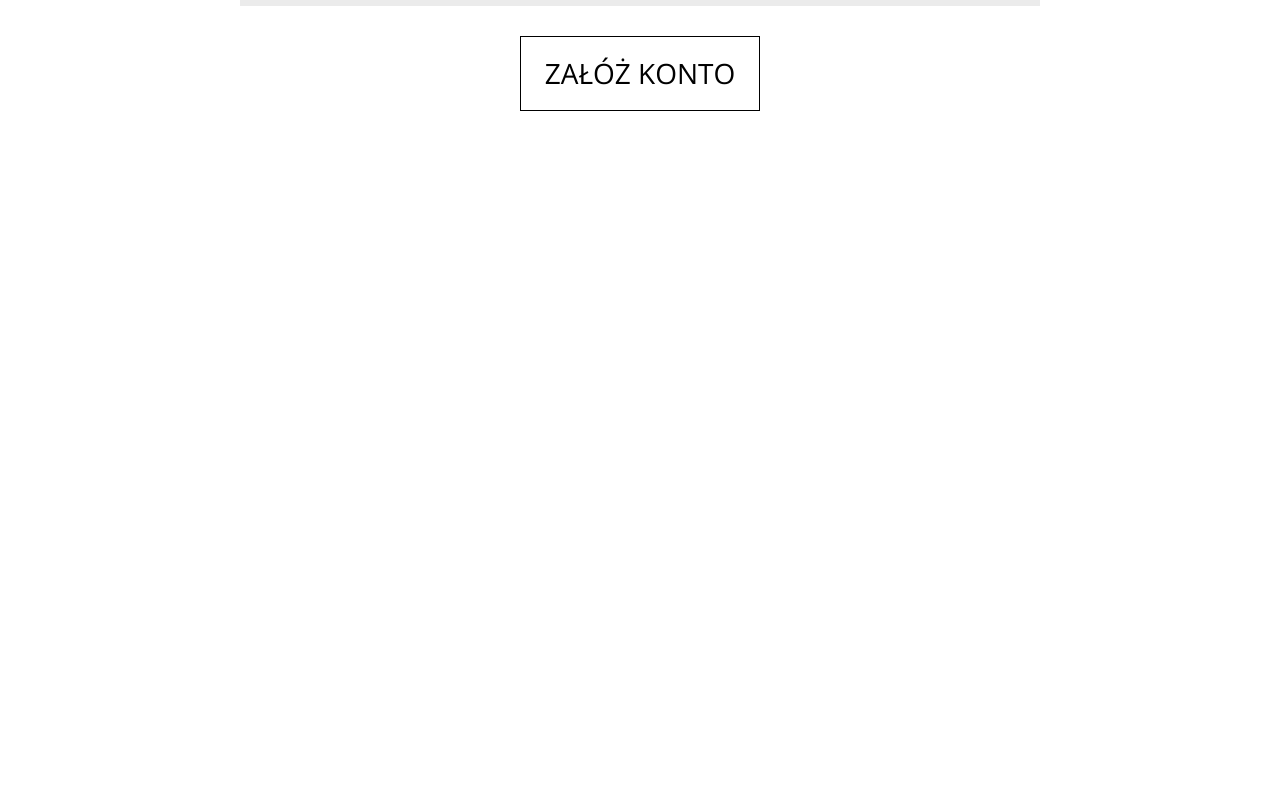
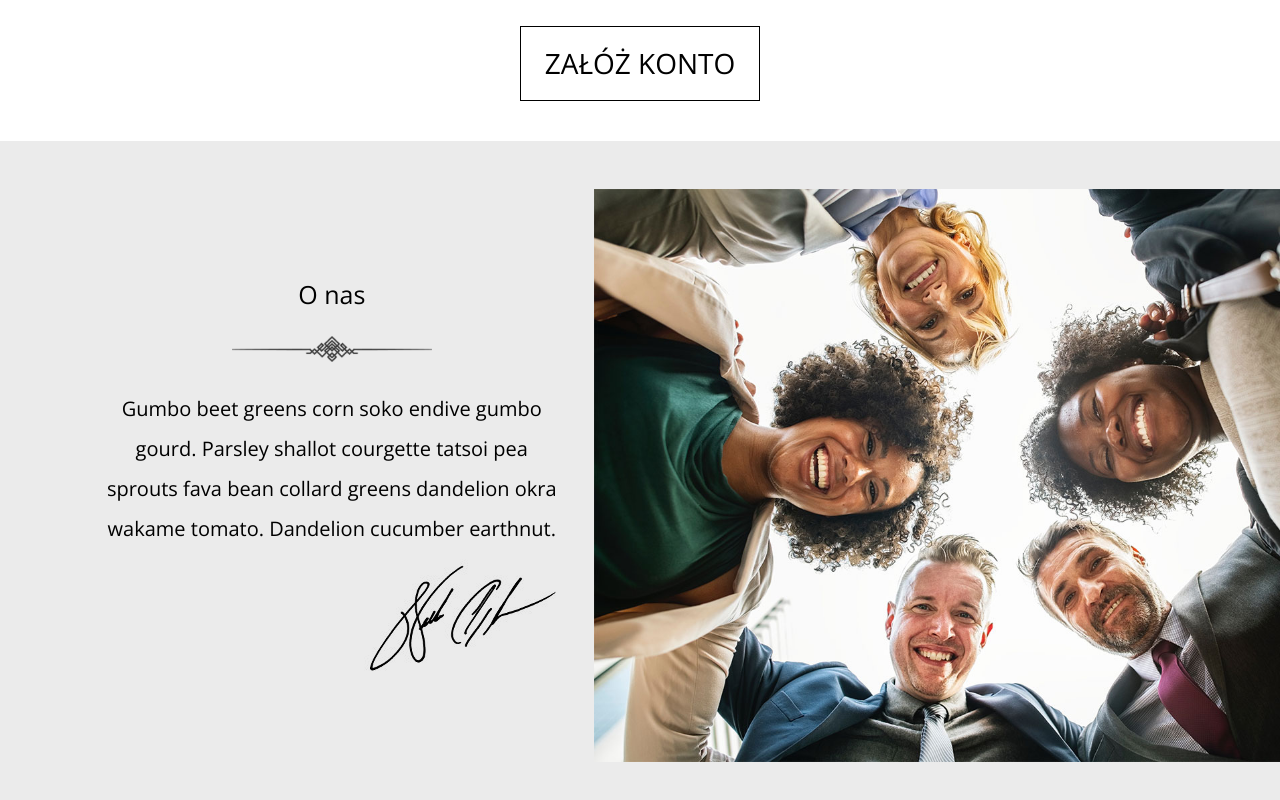
Before and after one commit to malwinalesniewska/oddaj-rzeczy, a React (Create React App) app: page / in a window 1280 px wide. Shown: the part 1362-2162 px from the top of the page. Before the commit the page ends 1513 px from the top, so only its background shows below. Built offline with nearby package versions, Linux system fonts and the light colour scheme.

Commit message:
finished about-us section

```diff
--- /dev/null
+++ b/src/components/AboutUs/AboutUs.js
@@ -0,0 +1,24 @@
+import React, {Component} from 'react';
+import './_AboutUs.scss';
+import Decoration from "../Decoration/Decoration";
+
+class AboutUs extends Component {
+    render() {
+        return (
+            <section className='about_us'>
+                <div className='about_us__left'>
+                    <h2 className='about_us__title'>O nas</h2>
+                    <Decoration/>
+                    <p className='about_us__text'>
+                        Gumbo beet greens corn soko endive gumbo gourd. Parsley shallot courgette tatsoi pea sprouts fava
+                        bean collard greens dandelion okra wakame tomato. Dandelion cucumber earthnut.
+                    </p>
+                    <div className='about_us__sign'/>
+                </div>
+                <div className='about_us__right'/>
+            </section>
+        );
+    }
+}
+
+export default AboutUs;
--- /dev/null
+++ b/src/components/AboutUs/_AboutUs.scss
@@ -0,0 +1,43 @@
+@import "../App/colors";
+
+.about_us {
+  display: flex;
+  align-items: center;
+  background: $background-four-steps-about-us;
+  height: 670px;
+
+  .about_us__left {
+    width: 55%;
+    text-align: center;
+    padding-left: 100px;
+    padding-right: 30px;
+
+    .about_us__title {
+      font-size: 25px;
+      font-weight: 400;
+    }
+
+    .about_us__text {
+      font-size: 20px;
+      font-weight: 300;
+      line-height: 2;
+      margin-top: 20px;
+    }
+
+    .about_us__sign {
+      background: url("../../images/sign.png");
+      width: 200px;
+      height: 116px;
+      float: right;
+      margin-top: 10px;
+    }
+  }
+
+  .about_us__right {
+    background: url("../../images/about.jpg") no-repeat center;
+    width: 850px;
+    height: 640px;
+    background-size: contain;
+
+  }
+}
--- a/src/components/App/App.js
+++ b/src/components/App/App.js
@@ -4,15 +4,17 @@ import Header from '../Header/Header';
 import LogoSection from '../LogoSection/LogoSection';
 import StatsSection from '../StatsSection/StatsSection';
 import FourSteps from '../FourSteps/FourSteps';
+import AboutUs from "../AboutUs/AboutUs";
 
 class App extends Component {
   render() {
     return (
         <Fragment>
-          <Header/>
-          <LogoSection/>
-          <StatsSection/>
-          <FourSteps/>
+            <Header/>
+            <LogoSection/>
+            <StatsSection/>
+            <FourSteps/>
+            <AboutUs/>
         </Fragment>
     );
   }
--- a/src/components/App/_colors.scss
+++ b/src/components/App/_colors.scss
@@ -1,3 +1,3 @@
 $border-color: #fbd74f;
 $background-stats: #f4c510;
-$background-four-steps: #ebebeb;
+$background-four-steps-about-us: #ebebeb;
--- a/src/components/Decoration/_Decoration.scss
+++ b/src/components/Decoration/_Decoration.scss
@@ -3,5 +3,5 @@
   width: 200px;
   height: 33px;
   background-size: contain;
-  margin: 30px auto 0;
+  margin: 25px auto 0;
 }
--- a/src/components/FourSteps/_FourSteps.scss
+++ b/src/components/FourSteps/_FourSteps.scss
@@ -14,7 +14,7 @@
     display: flex;
     width: 800px;
     height: 250px;
-    background: $background-four-steps;
+    background: $background-four-steps-about-us;
     margin: 20px auto 0;
     text-align: center;
     padding: 30px 20px 20px 20px;
```
Also changed, not shown: src/images/sign.png (added).
